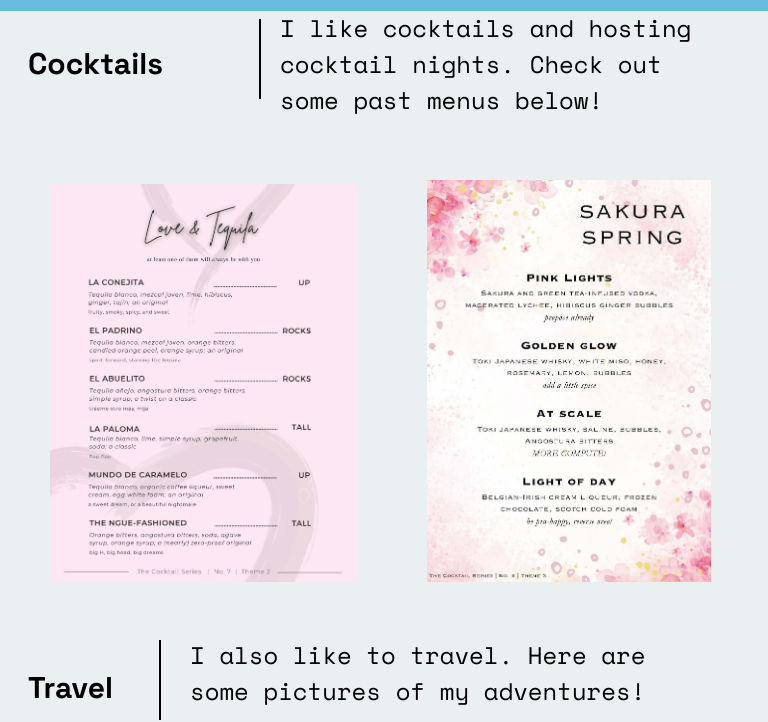
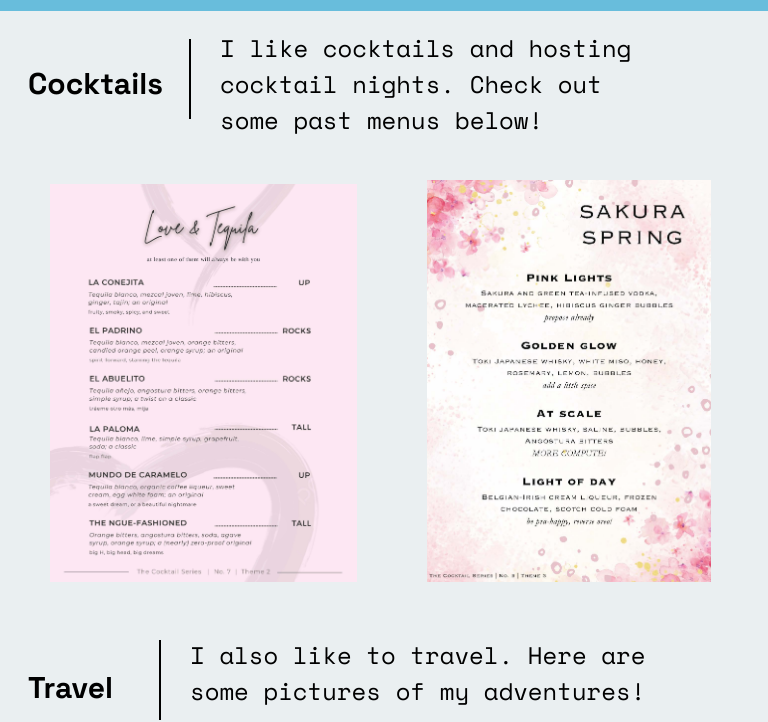
Before and after one commit to ProfessorKolodziej/final-project-spring-2024-redefining-the-stem-portfolio, a website: page src/notresearch.html in a window 768 px wide. Shown: the part 101-823 px from the top of the page. Drawn offline with nearby package versions, Linux system fonts and the light colour scheme.

Commit message:
done pt. 3

```diff
--- a/src/css/style.css
+++ b/src/css/style.css
@@ -889,15 +889,15 @@ button {
 	.cocktail-title {
 		font-size: 30px;
 		margin-left: 20px;
-		top: 120px;
+		top: 140px;
 		width: 300px;
 	}
 
 	.cocktails-underline {
 		width: 80px;
 		transform: rotate(90deg);
-		top: 70px;
-		left: 220px;
+		top: 90px;
+		left: 150px;
 	}
 
 	.cocktails-paragraph {
@@ -905,8 +905,8 @@ button {
 		width: 450px;
 		height: 200px;
 		font-size: 24px;
-		left: 270px;
-		top: 10px;
+		left: 210px;
+		top: 30px;
 	}
 
 	.cocktail-1 {
```
